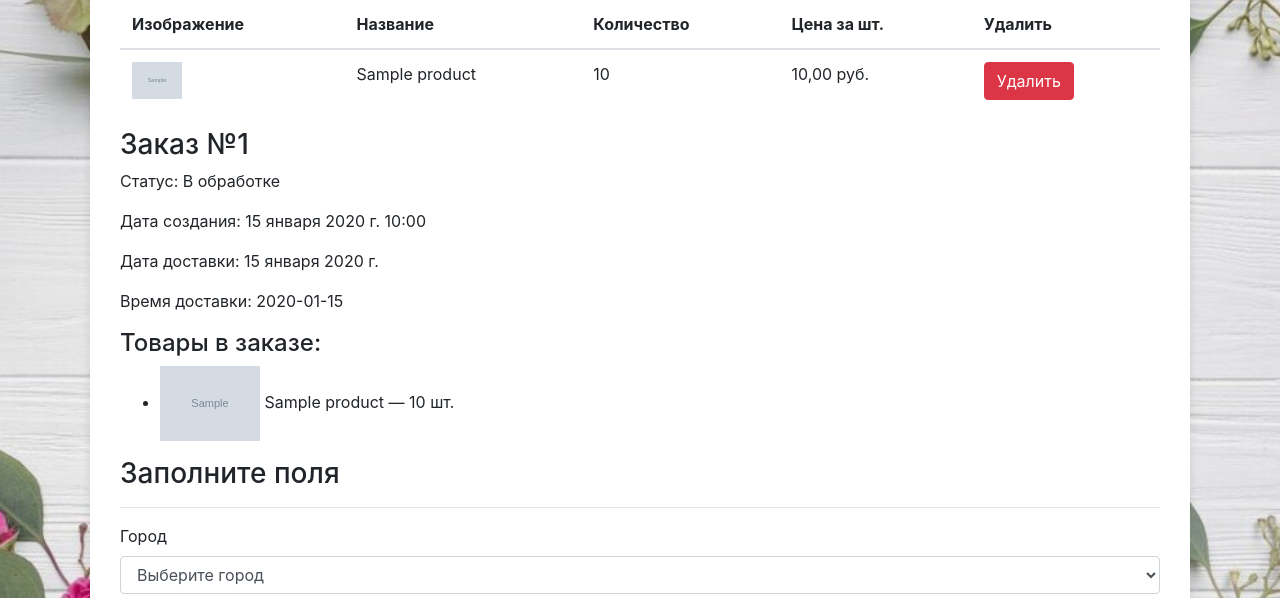
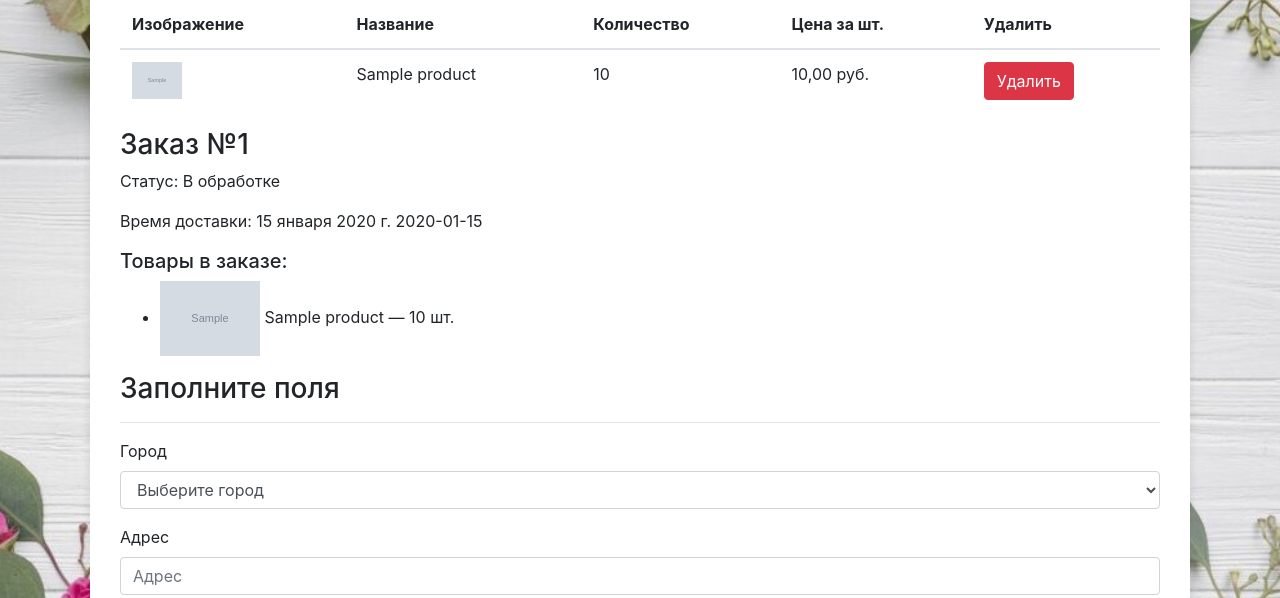
Before and after one commit to maxpanev/Final-project2, a Django app: page /basket/ in a window 1280 px wide. Shown: the part 135-733 px from the top of the page. Run offline with Django 5.2, Linux system fonts and the light colour scheme; a user stored in the database is signed in; tables that the repository leaves empty hold one stand-in row (values such as "Sample post"); grey boxes marked "Sample" are stand-in pictures; some libraries are stand-ins or nearby versions.

Commit message:
Update basket.html

```diff
--- a/myproject/myapp/templates/basket.html
+++ b/myproject/myapp/templates/basket.html
@@ -46,10 +46,8 @@
             <div class="order">
                 <h3>Заказ №{{ order.id }}</h3>
                 <p>Статус: {{ order.get_status_display }}</p>
-                <p>Дата создания: {{ order.created_at }}</p>
-                <p>Дата доставки: {{ order.date }}</p>
-                <p>Время доставки: {{ order.time }}</p>
-                <h4>Товары в заказе:</h4>
+                <p>Время доставки: {{ order.date }} {{ order.time }}</p>
+                <h5>Товары в заказе:</h5>
                 <ul>
                     {% for item in order.items.all %}
                     <li>
```
